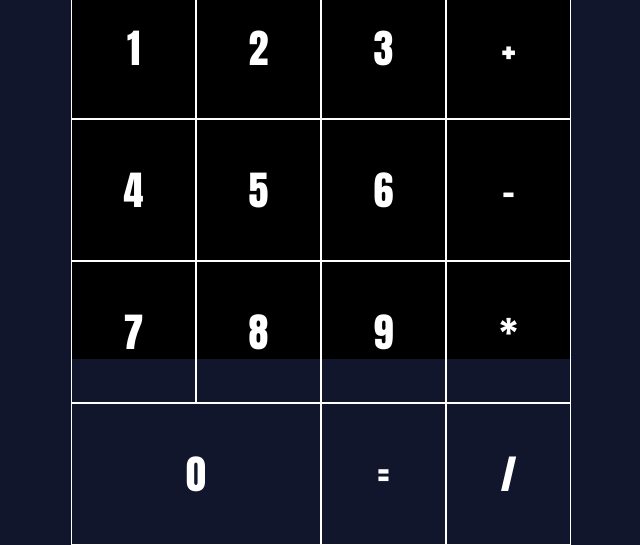
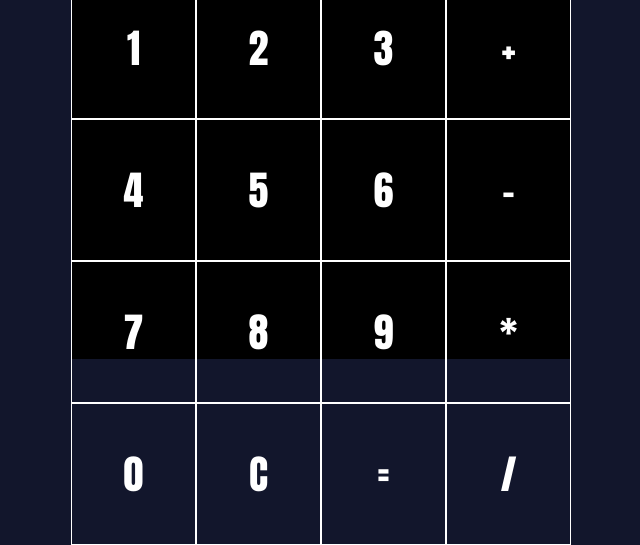
Before and after one commit to rayalva407/calculator, a plain HTML site: page index.html in a window 1280 px wide. Shown: the part 281-826 px from the top of the page, without its empty margins (319-959 px from the left). Drawn offline with Linux system fonts and the light colour scheme.

Commit message:
style: adds a clear button

```diff
--- a/index.html
+++ b/index.html
@@ -25,7 +25,8 @@
       <div class="key"><p>8</p></div>
       <div class="key"><p>9</p></div>
       <div class="key"><p>*</p></div>
-      <div class="key" style="width: 245px;"><p>0</p></div>
+      <div class="key"><p>0</p></div>
+      <div class="key"><p>C</p></div>
       <div class="key"><p>=</p></div>
       <div class="key"><p>/</p></div>
     </div>
```
